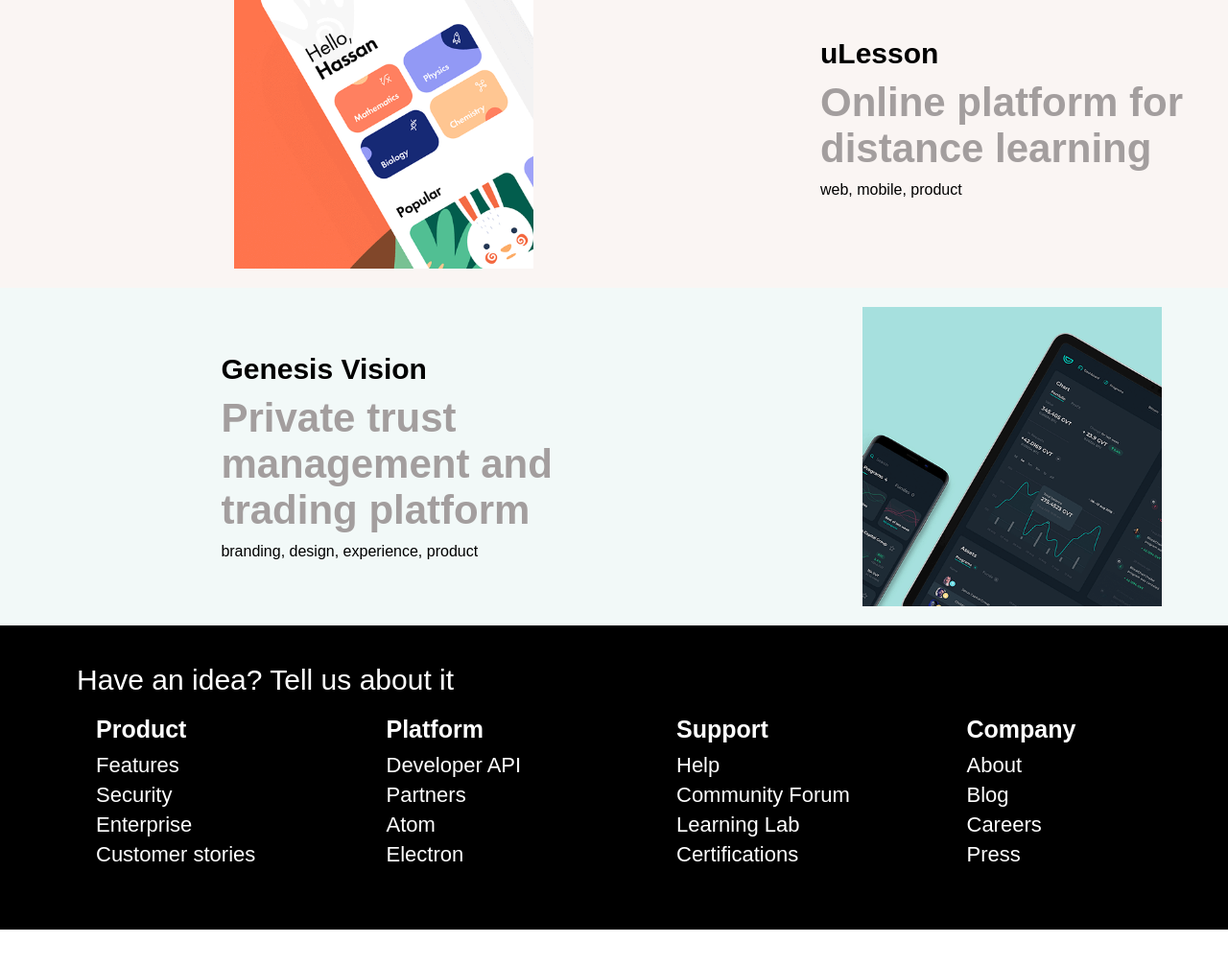
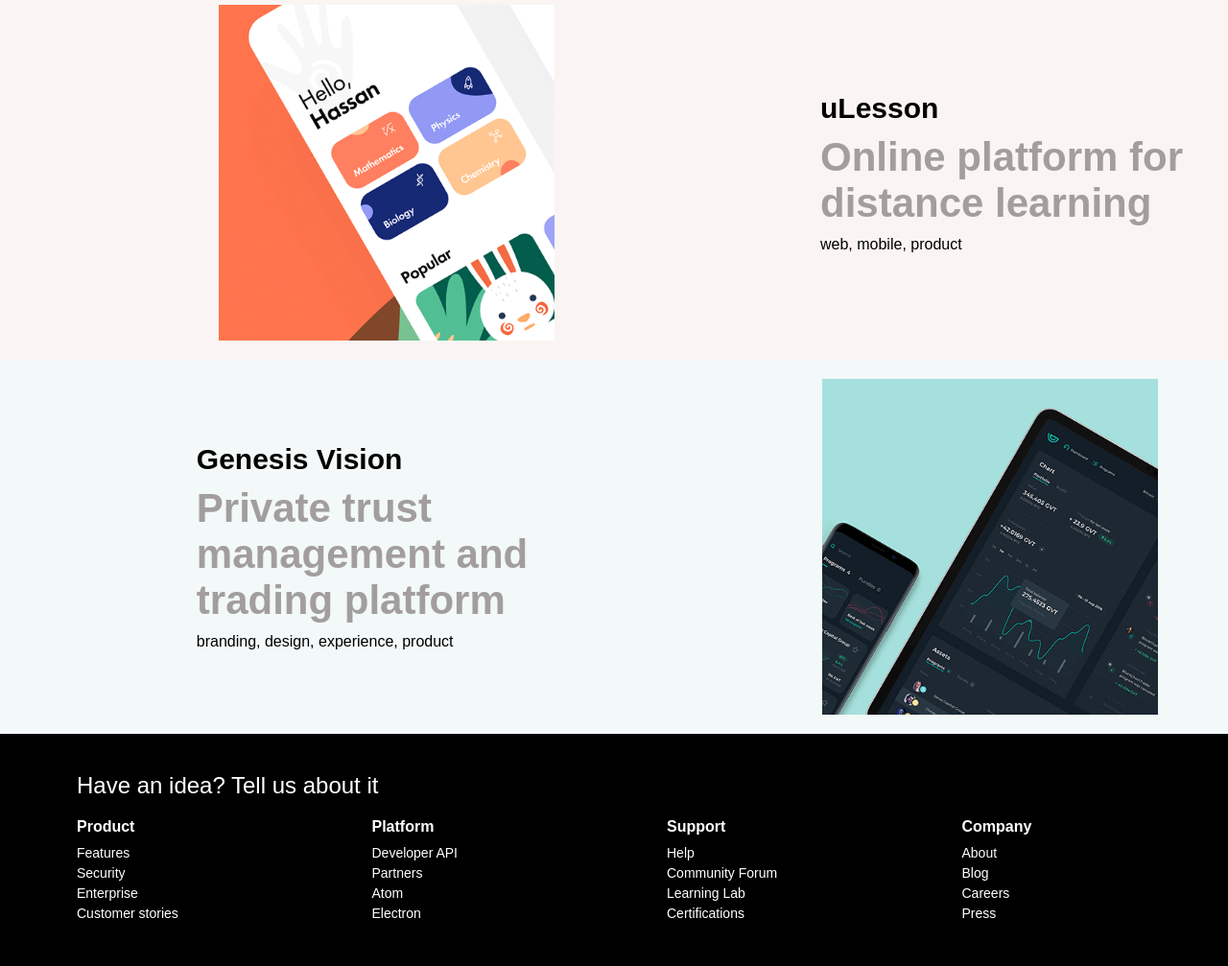
Before and after one commit to MARTIPIDEMUNT/-M12.1-Fase4-A12-Cuberto-web-Marti-PIdemunt-Segura, a plain HTML site: page index.html in a window 1280 px wide. Shown: the part 578-1585 px from the top of the page at 96% size. Before the commit the page ends 1547 px from the top, so only its background shows below. Drawn offline with Linux system fonts and the light colour scheme.

Commit message:
Update estilo.css

```diff
--- a/css/estilo.css
+++ b/css/estilo.css
@@ -32,7 +32,7 @@ h3 {
 .mobile-dev {
     font-size: 18px;
     color: black;
-    margin-left: 18%;
+    margin-left: 13%;
     padding: 15px;
 }
 
@@ -61,7 +61,7 @@ header {
 .project .text {
     flex: 1;
     max-width: 400px;
-    margin-left: 18%;
+    margin-left: 16%;
     margin-right: 25px;
 }
 
@@ -70,14 +70,13 @@ header {
     display: flex;
     max-width: 700px;
     margin-top: 20px;
-    width: 50%;
 }
 
 .project .image img {
-    width: 50%;
+    width: 100%;
     max-width: 350px;
     margin-bottom: 20px;
-    margin-left: 39%;
+    margin-left: 35%;
 }
 
 /* Fondo para cada proyecto */
@@ -109,7 +108,7 @@ footer {
     gap: 50px;
     flex-wrap: wrap;
     margin-top: 20px;
-    margin-left: 80px;
+    margin-left: 60px;
     text-align: center;
 }
 
@@ -121,7 +120,7 @@ footer {
 }
 
 .footer-column h4 {
-    font-size: 25px;
+    font-size: 16px;
     margin-bottom: 10px;
 }
 
@@ -131,13 +130,13 @@ footer {
 }
 
 .footer-column ul li {
-    font-size: 22px;
+    font-size: 14px;
     margin: 5px 0;
 }
 
 span {
     color: rgb(255, 255, 255);
-    font-size: 30px;
+    font-size: 24px;
     text-align: left;
     margin-left: 60px;
     margin-bottom: 20px;
```
